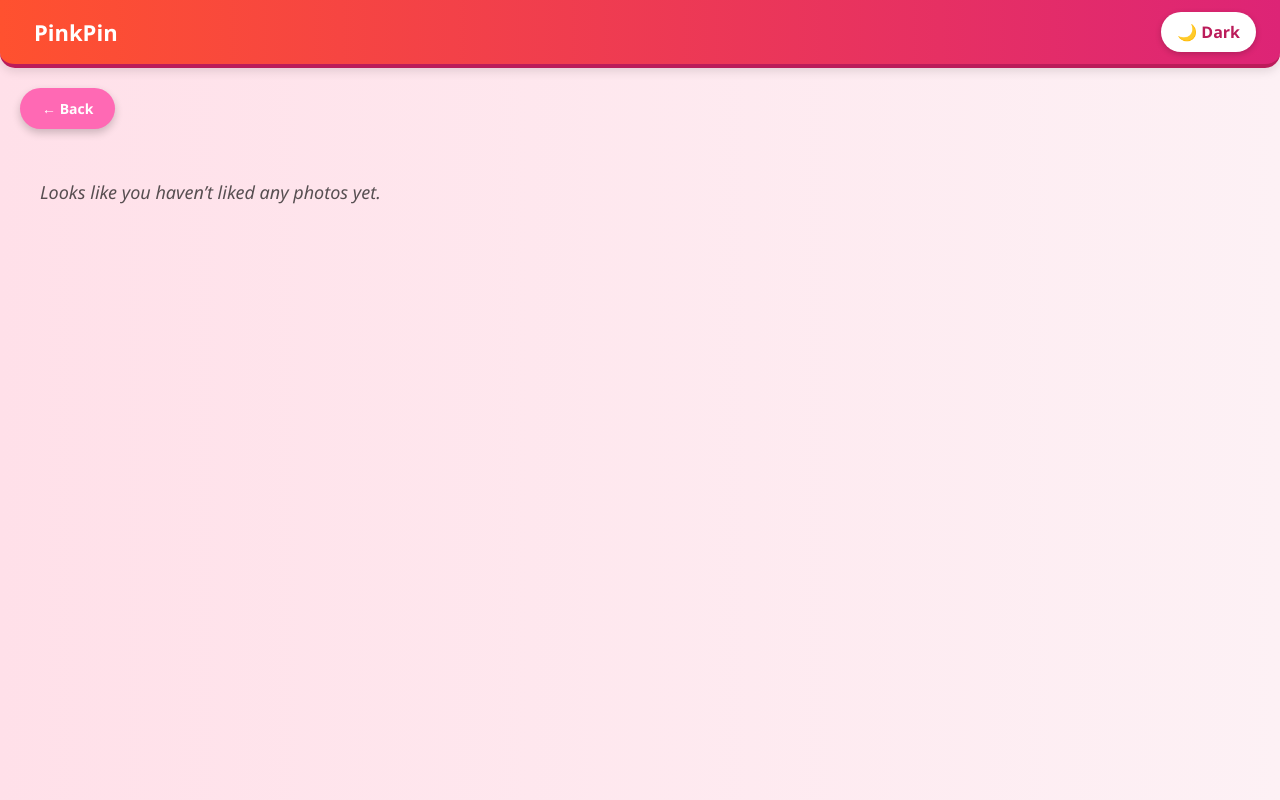
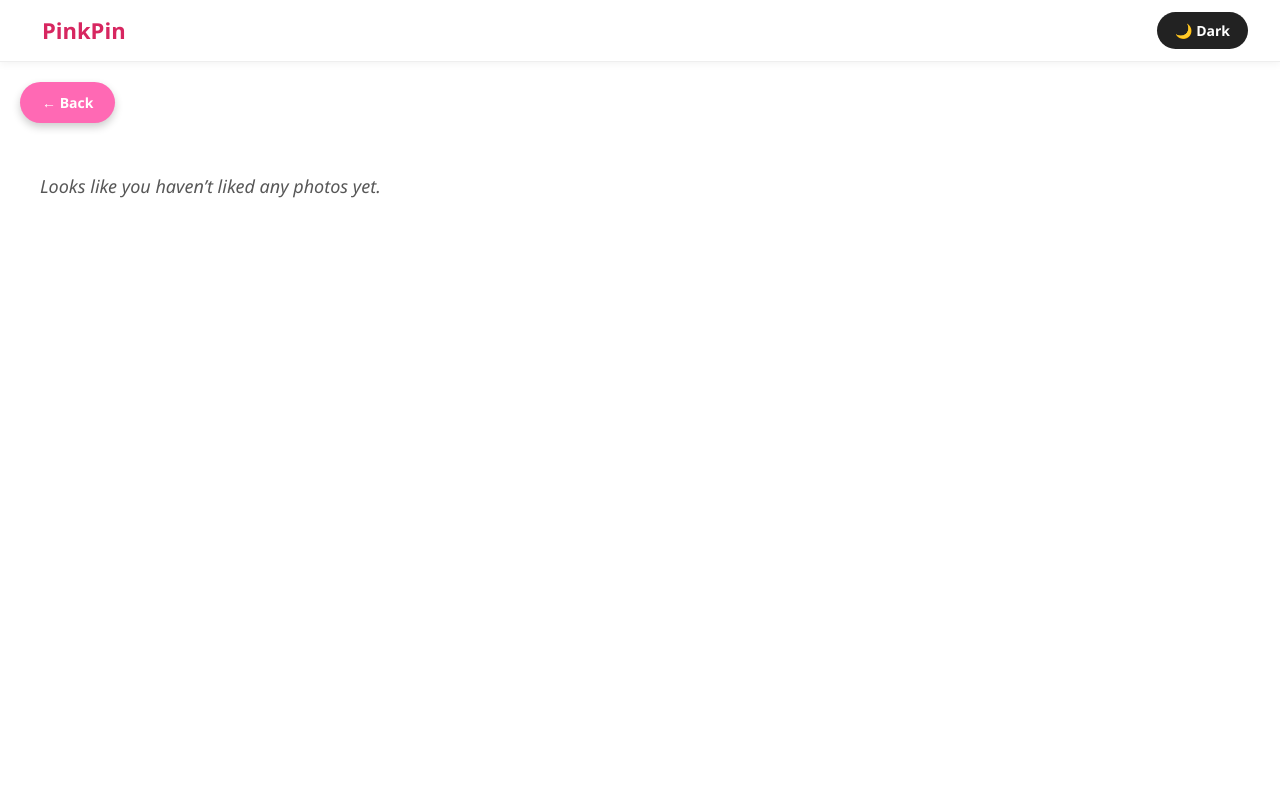
Before and after one commit to Trancute123/FER202_PhotoGallery, a React (Create React App) app: page /favorites in a window 1280 px wide. Built offline with nearby package versions, Linux system fonts and the light colour scheme.

Commit message:
sua favoritePage va header

```diff
--- a/src/components/layout/Header.jsx
+++ b/src/components/layout/Header.jsx
@@ -7,8 +7,8 @@ const Header = () => {
   const navigate = useNavigate();
   const location = useLocation();
   const dispatch = useDispatch();
+  const theme = useSelector((state) => state.theme);
 
-  const theme = useSelector((state) => state.theme);
   const isGalleryPage = location.pathname === "/gallery";
   const isProfilePage = location.pathname === "/profile";
 
@@ -18,79 +18,106 @@ const Header = () => {
     navigate("/");
   };
 
-  const navStyle = ({ isActive }) => ({
-    color: isActive ? "#fff" : "#f0f0f0",
+  const navButton = {
+    padding: "8px 18px",
+    fontSize: "14px",
     fontWeight: "bold",
-    textDecoration: "none",
-    fontSize: "16px",
-    padding: "8px 16px",
-    borderRadius: "999px",
-    backgroundColor: isActive ? "#bb1c5a" : "transparent",
-    transition: "all 0.3s ease",
-  });
-
-  const buttonStyle = {
-    fontSize: "16px",
-    padding: "8px 16px",
     borderRadius: "999px",
     border: "none",
-    backgroundColor: "#fff",
-    color: "#bb1c5a",
-    fontWeight: "bold",
     cursor: "pointer",
-    boxShadow: "0 2px 6px rgba(0,0,0,0.2)",
-    transition: "0.3s",
+    transition: "all 0.3s ease",
   };
 
   return (
     <div
       style={{
-        background: "linear-gradient(to right, #FF512F, #DD2476)",
-        padding: "12px 24px",
+        backgroundColor: "#fff",
+        padding: "12px 32px",
         display: "flex",
         justifyContent: "space-between",
         alignItems: "center",
-        borderBottom: "4px solid #bb1c5a",
-        borderRadius: "0 0 15px 15px",
-        boxShadow: "0 4px 10px rgba(0,0,0,0.1)",
+        borderBottom: "1px solid #eee",
+        boxShadow: "0 2px 8px rgba(0,0,0,0.05)",
+        fontFamily: "'Segoe UI', sans-serif",
       }}
     >
+      {/* Logo */}
       <NavLink
         to="/"
         style={{
           fontSize: "22px",
           fontWeight: "bold",
-          color: "#fff",
+          color: "#d72660",
           textDecoration: "none",
         }}
       >
         PinkPin
       </NavLink>
 
+      {/* Navigation Buttons */}
       <div style={{ display: "flex", gap: "12px", alignItems: "center" }}>
-        {isGalleryPage && isProfilePage &&(
+        {(isGalleryPage || isProfilePage) && (
           <>
-            <NavLink to="/create" style={navStyle}>
-              Tạo
+            <NavLink
+              to="/create"
+              style={{
+                ...navButton,
+                backgroundColor: "#ff69b4",
+                color: "#fff",
+              }}
+            >
+              Create now
             </NavLink>
-            <NavLink to="/favorites" style={navStyle}>
-              Thích
+
+            <NavLink
+              to="/favorites"
+              style={{
+                ...navButton,
+                backgroundColor: "#ff69b4",
+                color: "#fff",
+              }}
+            >
+              Favorites
             </NavLink>
-            <NavLink to="/favorites" style={navStyle}>
-              Thích
-            </NavLink>
-            <span onClick={handleLogout} style={navStyle}>
-              Đăng xuất
-            </span>
+
+            <button
+              onClick={handleLogout}
+              style={{
+                ...navButton,
+                backgroundColor: "#fff",
+                color: "#ff69b4",
+                border: "2px solid #ff69b4",
+              }}
+            >
+              Log out
+            </button>
+
+            {/* Avatar */}
+            <img
+              src="https://i.pravatar.cc/36"
+              alt="avatar"
+              style={{
+                width: "36px",
+                height: "36px",
+                borderRadius: "50%",
+                objectFit: "cover",
+              }}
+            />
           </>
         )}
 
-        <button onClick={() => dispatch(toggleTheme())} style={buttonStyle}>
+        {/* Theme Toggle */}
+        <button
+          onClick={() => dispatch(toggleTheme())}
+          style={{
+            ...navButton,
+            backgroundColor: theme === "light" ? "#222" : "#fff",
+            color: theme === "light" ? "#fff" : "#222",
+          }}
+        >
           {theme === "light" ? "🌙 Dark" : "☀️ Light"}
         </button>
-
       </div>
-
     </div>
   );
 };
--- a/src/pages/FavoritesPage.jsx
+++ b/src/pages/FavoritesPage.jsx
@@ -12,7 +12,7 @@ export default function FavoritesPage() {
 
   const backgroundColor =
     theme === "light"
-      ? "linear-gradient(to right, #ffe0e9, #fdf1f5)"
+      ? "linear-gradient(to right, #ffffffff, #ffffffff)"
       : "linear-gradient(to right, #121212, #1e1e1e)";
   const textColor = theme === "light" ? "#111" : "#f9f9f9";
 
```
